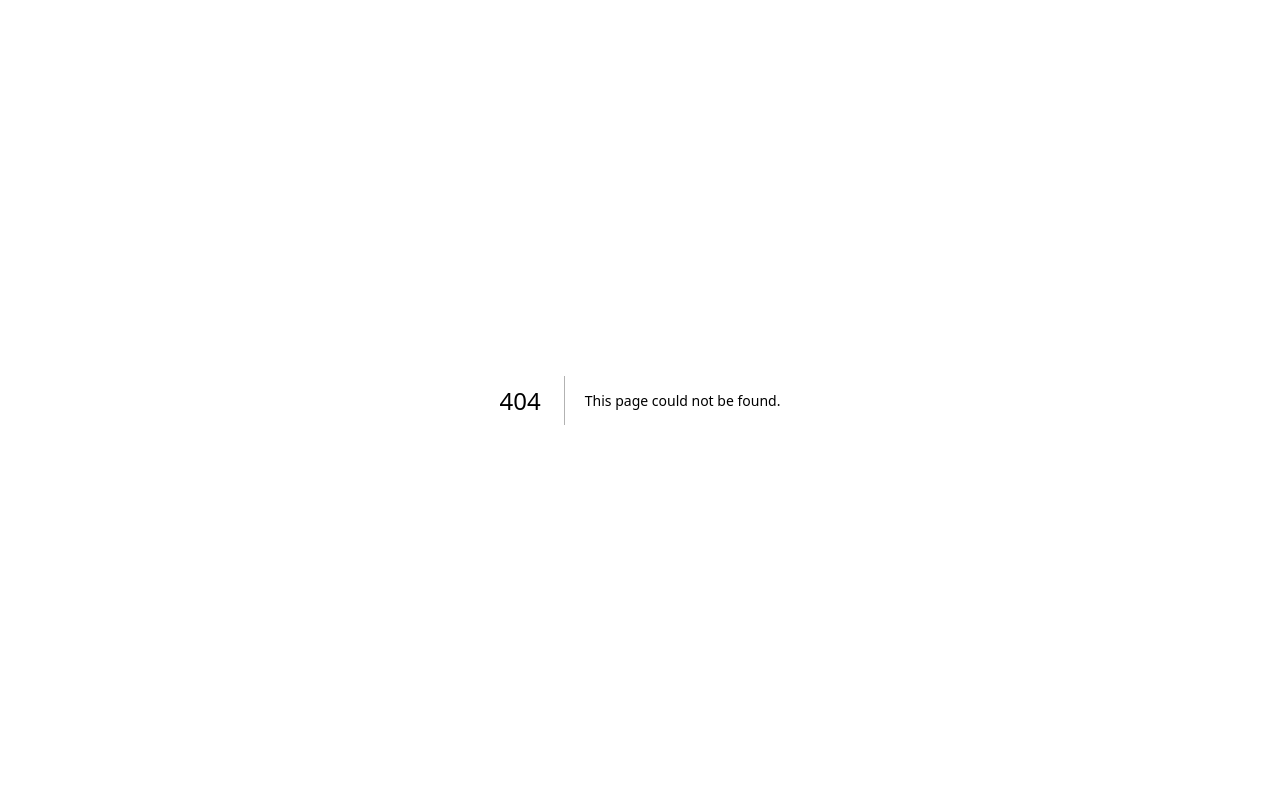
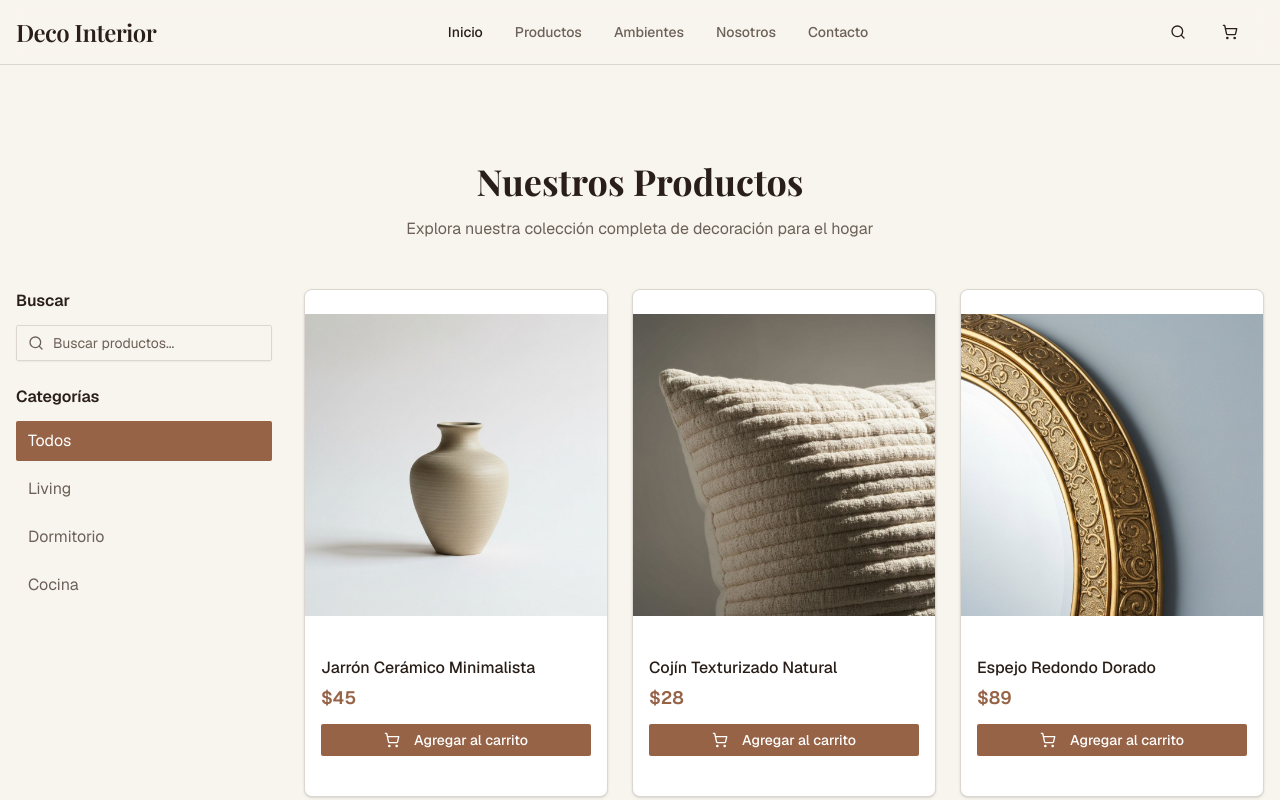
Before and after one commit to fermin234/jd-frontend, a Next.js app: page /products in a window 1280 px wide. Before the commit this address had no page. Shown: the top 800 px of the page. Built offline with nearby package versions, Linux system fonts and the light colour scheme.

Commit message:
Create product section

```diff
--- a/app/page.tsx
+++ b/app/page.tsx
@@ -2,7 +2,6 @@ import { Header } from "@/components/header"
 import { Hero } from "@/components/hero"
 import { FeaturedProducts } from "@/components/featured-products"
 import { RoomCategories } from "@/components/room-categories"
-import { ProductsSection } from "@/components/products-section"
 import { AboutSection } from "@/components/about-section"
 import { ContactSection } from "@/components/contact-section"
 import { Footer } from "@/components/footer"
@@ -15,7 +14,6 @@ export default function Home() {
         <Hero />
         <FeaturedProducts />
         <RoomCategories />
-        <ProductsSection />
         <AboutSection />
         <ContactSection />
       </main>
--- /dev/null
+++ b/app/products/page.tsx
@@ -0,0 +1,15 @@
+import { Header } from "@/components/header"
+import { ProductsSection } from "@/components/products-section"
+import { Footer } from "@/components/footer"
+
+export default function ProductsPage() {
+  return (
+    <div className="min-h-screen">
+      <Header />
+      <main>
+        <ProductsSection />
+      </main>
+      <Footer />
+    </div>
+  )
+}
--- a/components/header.tsx
+++ b/components/header.tsx
@@ -29,7 +29,7 @@ export function Header() {
               Inicio
             </Link>
             <Link
-              href="#productos"
+              href="/products"
               className="text-sm font-medium text-muted-foreground hover:text-primary transition-colors"
             >
               Productos
@@ -104,7 +104,7 @@ export function Header() {
                 Inicio
               </Link>
               <Link
-                href="#productos"
+                href="/products"
                 className="text-sm font-medium text-muted-foreground hover:text-primary transition-colors"
                 onClick={() => setMobileMenuOpen(false)}
               >
--- a/components/hero.tsx
+++ b/components/hero.tsx
@@ -1,5 +1,6 @@
 import { Button } from "@/components/ui/button"
 import { ArrowRight } from "lucide-react"
+import Link from "next/link"
 
 export function Hero() {
   return (
@@ -23,7 +24,9 @@ export function Hero() {
           Descubre nuestra colección de decoración escandinava para crear espacios únicos y acogedores
         </p>
         <Button size="lg" className="group">
+          <Link href="/products">
           Explorar Productos
+          </Link>
           <ArrowRight className="ml-2 h-4 w-4 group-hover:translate-x-1 transition-transform" />
         </Button>
       </div>
```
